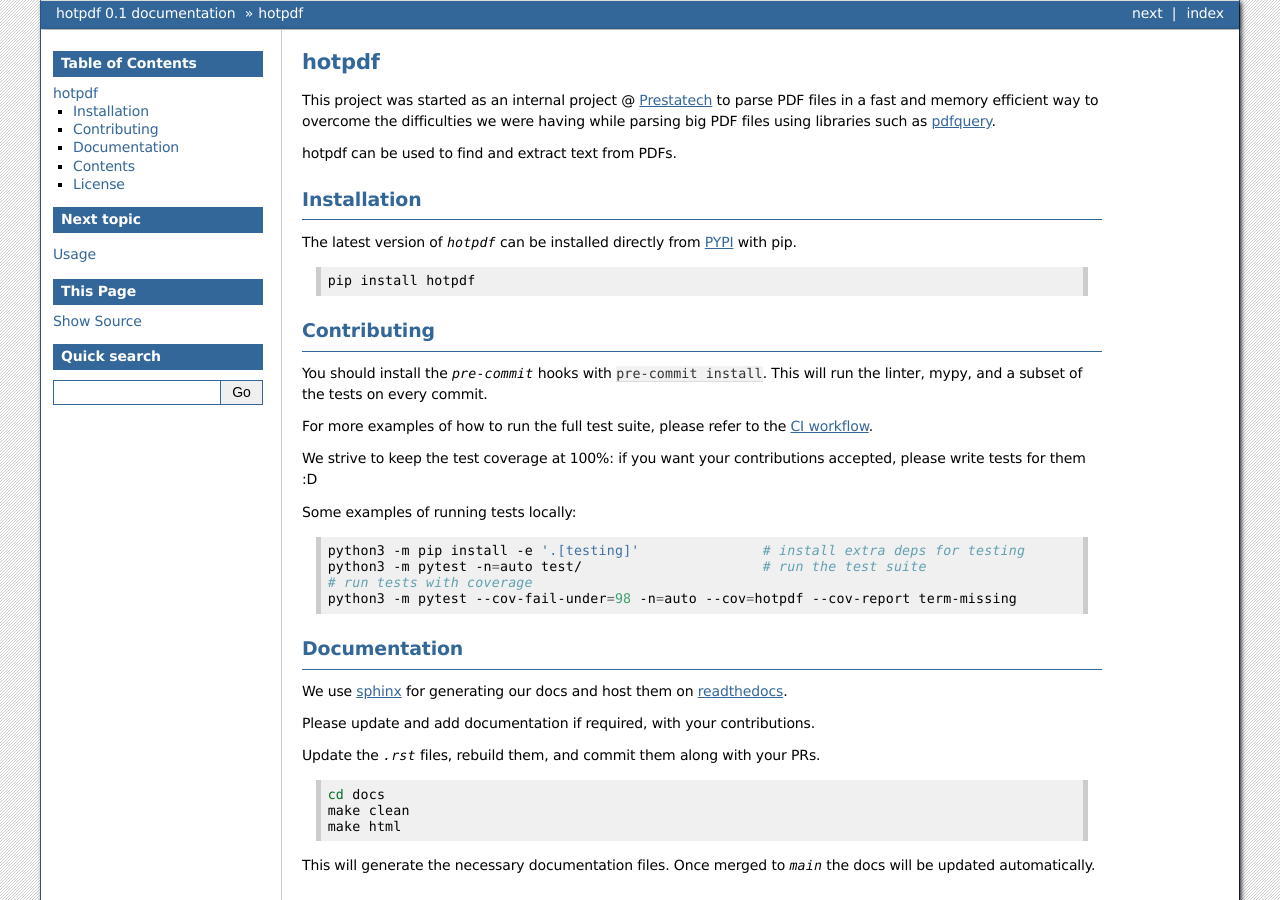
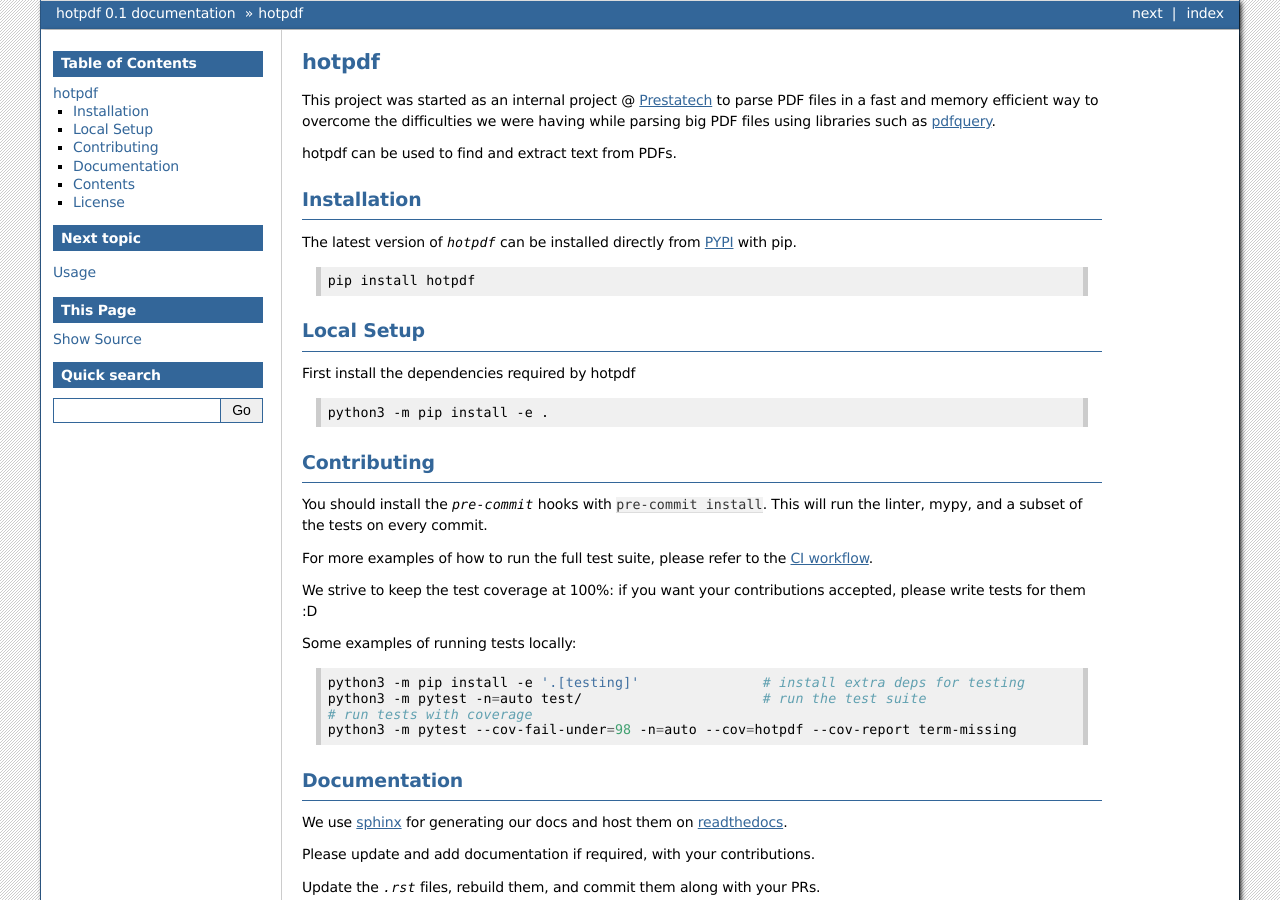
Before and after one commit to weareprestatech/hotpdf, a Sphinx documentation site: the page built from docs/source/index.rst, in a window 1280 px wide and 900 px high. Built offline with Sphinx 7.4.7, drawn with Linux system fonts in a browser that asks for light colours.

Commit message:
chore: update docs

```diff
--- a/docs/source/index.rst
+++ b/docs/source/index.rst
@@ -16,6 +16,16 @@
    pip install hotpdf
 
 .. _PYPI: https://pypi.org/project/hotpdf/
+
+Local Setup
+------------
+
+First install the dependencies required by hotpdf
+
+.. code-block:: bash
+
+   python3 -m pip install -e .
+
 
 Contributing
 ------------
```
Also changed, not shown: README.md (+8 -0 lines).
